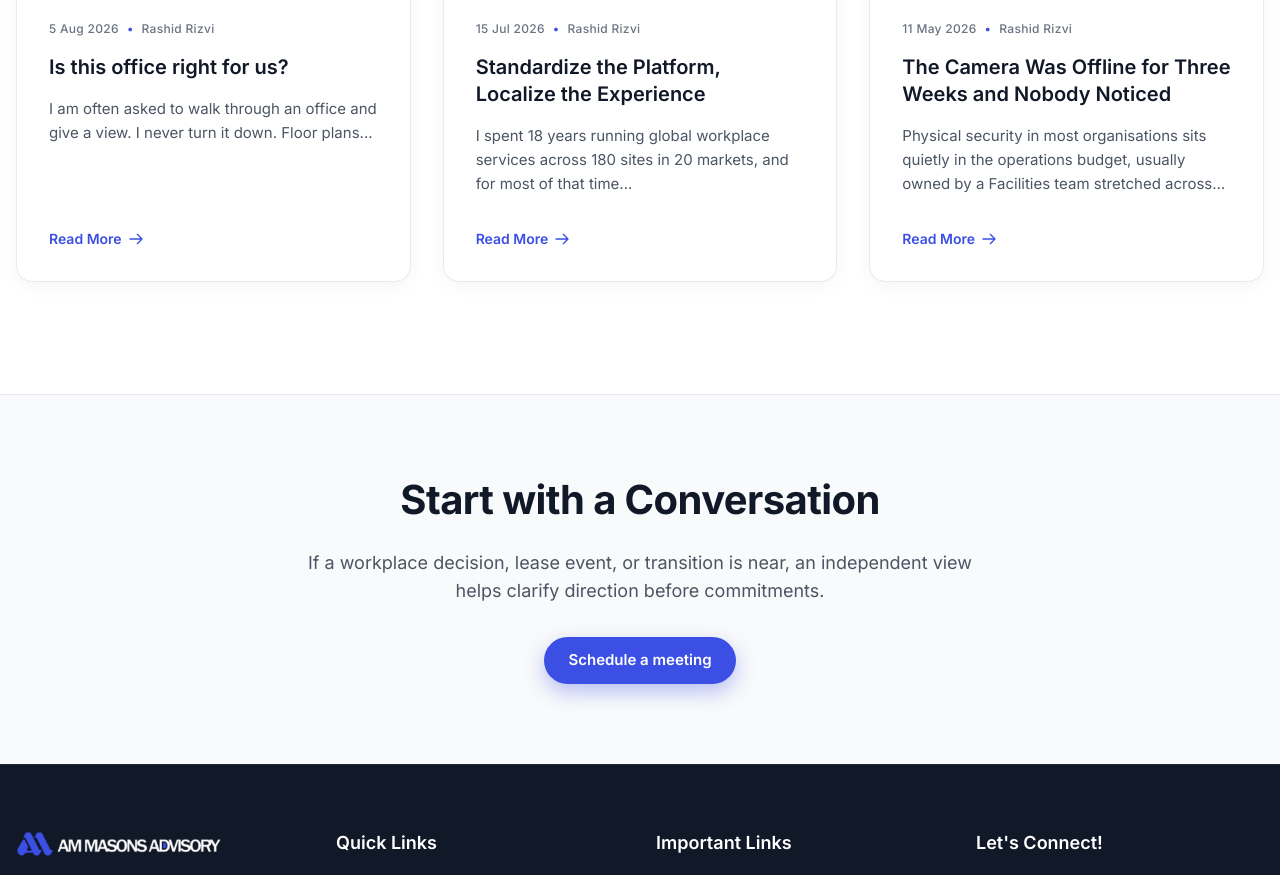
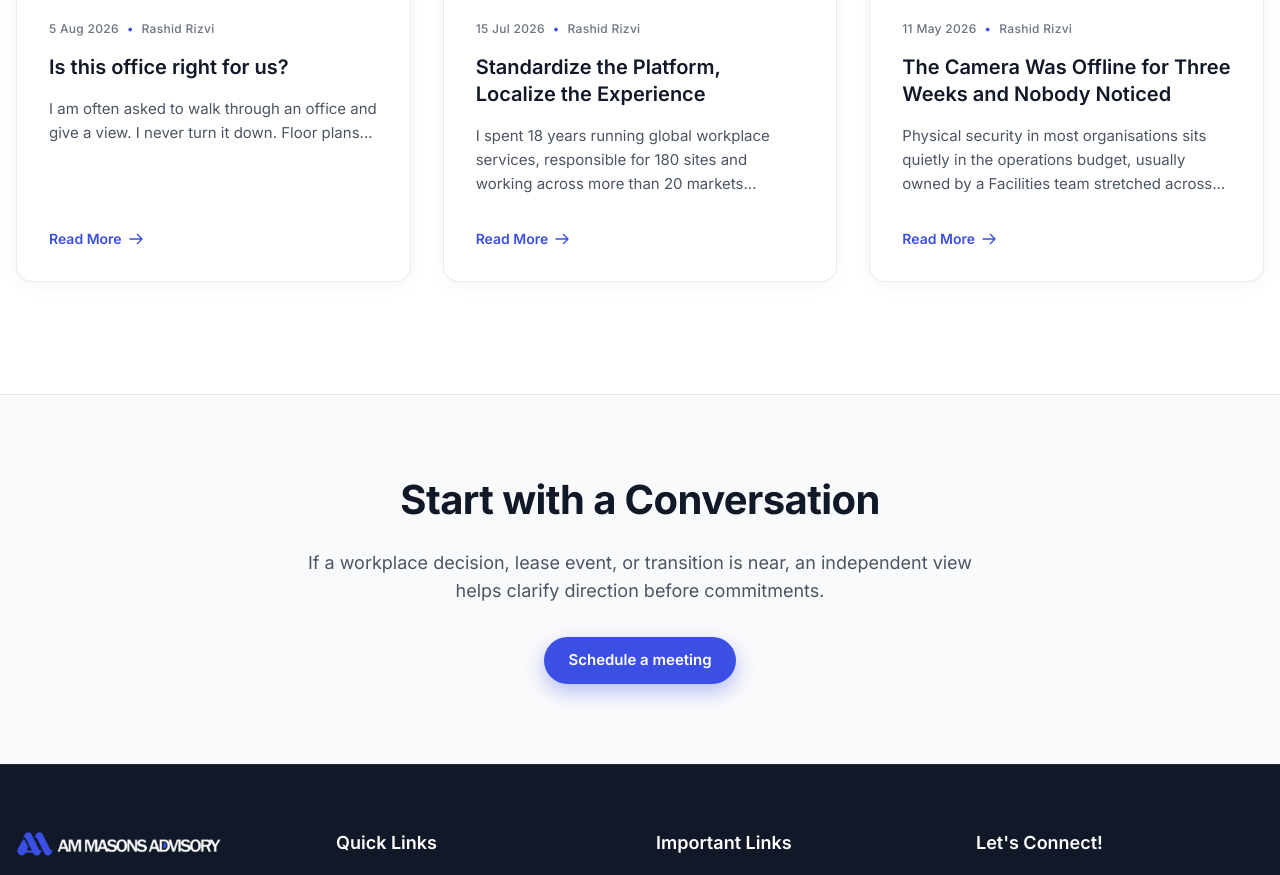
Before and after one commit to rizvisrm1-hue/am-masons, a Next.js app: page /insights in a window 1280 px wide. Shown: the part 1900-2775 px from the top of the page. Built offline with nearby package versions, Linux system fonts and the light colour scheme.

Commit message:
Separate 180 sites and 20+ markets in bylines and copy
Co-Authored-By: Claude Opus 5.5 <noreply@anthropic.com>
Claude-Session: https://claude.ai/code/session_01YBj5hYjKacnoKcTVLDNRVS

```diff
--- a/src/data/insights.ts
+++ b/src/data/insights.ts
@@ -67,7 +67,7 @@ export const insights: Insight[] = [
     author: "Rashid Rizvi",
     thumbnail: "/images/insights/standardize.webp",
     excerpt:
-      "I spent 18 years running global workplace services across 180 sites in 20 markets, and for most of that time...",
+      "I spent 18 years running global workplace services, responsible for 180 sites and working across more than 20 markets...",
   },
   {
     id: "the-camera-was-offline-for-three-weeks",
```
Also changed, not shown: src/content/insights/standardize-the-platform-localize-the-experience.md (+1 -1 lines), src/content/insights/the-case-for-a-fractional-real-estate-and-workplace-director.md (+1 -1 lines), src/content/insights/the-service-you-get-is-the-service-you-define.md (+1 -1 lines).
